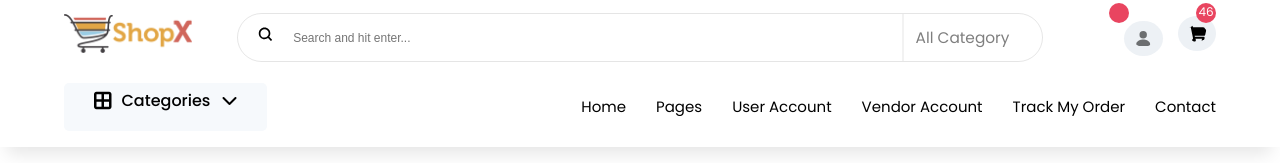
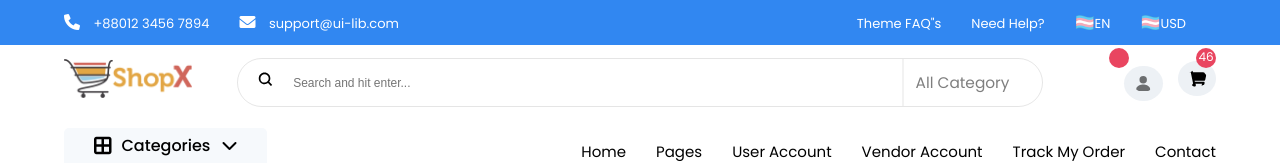
Before and after one commit to Sj3777/lilac-shopping, a React (Create React App) app: page / in a window 1280 px wide. Shown: the top 163 px of the page. Built offline with nearby package versions, Linux system fonts and the light colour scheme; no server answers.

Commit message:
head-added

```diff
--- a/src/common/header/Header.jsx
+++ b/src/common/header/Header.jsx
@@ -7,7 +7,7 @@ import Navbar from "./Navbar"
 const Header = ({ CartItem }) => {
   return (
     <>
-      {/* <Head /> */}
+      <Head />
       <Search CartItem={CartItem} />
       <Navbar />
     </>
--- a/src/common/header/header-style.css
+++ b/src/common/header/header-style.css
@@ -1,6 +1,6 @@
 /*------head-----------*/
 .head {
-    background-color: #0f3460;
+    background-color: #3187f1;
     padding: 10px 0;
     color: #fff;
   }
```
